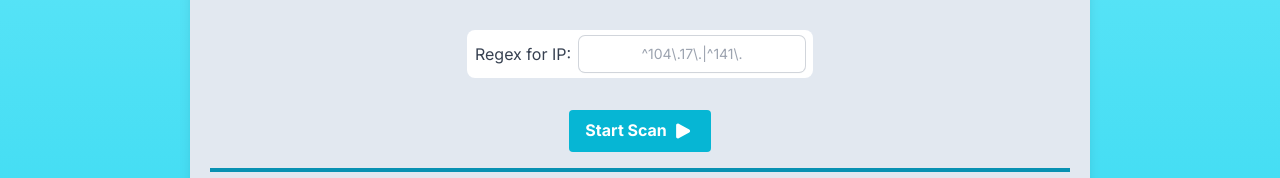
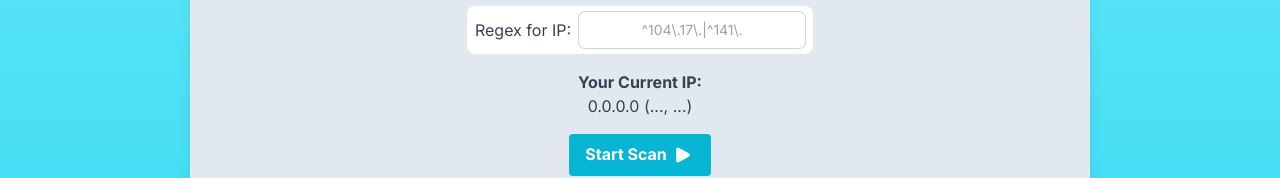
Before and after one commit to goldsrc/cloudflare-scanner, a Next.js app: page / in a window 1280 px wide. Shown: the part 211-389 px from the top of the page. Built offline with nearby package versions, Linux system fonts and the light colour scheme; no server answers.

Commit message:
feat: adds the useIPInfo hook and adds the UserIP to the index page

```diff
--- a/package.json
+++ b/package.json
@@ -11,6 +11,7 @@
   },
   "dependencies": {
     "@heroicons/react": "^2.0.17",
+    "axios": "^1.3.4",
     "lodash": "^4.17.21",
     "next": "^13.2.1",
     "react": "18.2.0",
--- /dev/null
+++ b/src/hooks/useIPInfo.ts
@@ -0,0 +1,45 @@
+import { useState, useEffect, useCallback } from "react";
+import axios, { type AxiosResponse } from "axios";
+
+type IPInfo = {
+  country_code: string;
+  country_name: string;
+  city: string;
+  postal: number;
+  latitude: number;
+  longitude: number;
+  IPv4?: string;
+  IPv6?: string;
+  state: string;
+};
+
+const useIPInfo = () => {
+  const [ipInfo, setIPInfo] = useState<IPInfo>({
+    country_code: "...",
+    country_name: "...",
+    city: "...",
+    postal: 0,
+    latitude: 0,
+    longitude: 0,
+    state: "...",
+  });
+
+  const getIPInfo = useCallback<() => Promise<AxiosResponse<IPInfo>>>(
+    () => axios.get("https://geolocation-db.com/json/"),
+    []
+  );
+
+  useEffect(() => {
+    getIPInfo()
+      .then((data) => {
+        setIPInfo(data.data);
+      })
+      .catch(() => {
+        return;
+      });
+  }, [getIPInfo]);
+
+  return { ipInfo };
+};
+
+export { useIPInfo };
--- a/src/pages/index.tsx
+++ b/src/pages/index.tsx
@@ -3,6 +3,7 @@ import { type NextPage } from "next";
 import Head from "next/head";
 import Image from "next/image";
 import { type TryChar, useIPScanner } from "~/hooks/useIPScanner";
+import { useIPInfo } from "~/hooks/useIPInfo";
 import { download } from "~/helpers/download";
 import {
   TableCellsIcon,
@@ -14,6 +15,7 @@ import {
 } from "@heroicons/react/24/solid";
 import { copyIPToClipboard } from "~/helpers/copyIPToClipboard";
 import { allIps } from "~/consts";
+import UserIP from "~/components/UserIP";
 
 const Home: NextPage = () => {
   const {
@@ -31,6 +33,8 @@ const Home: NextPage = () => {
     validIPs,
     setSettings,
   } = useIPScanner({ allIps });
+
+  const { ipInfo } = useIPInfo();
 
   const isRunning = scanState !== "idle";
 
@@ -112,6 +116,14 @@ const Home: NextPage = () => {
                 />
               </label>
             </div>
+            <UserIP
+              ip={ipInfo?.IPv4 || ipInfo?.IPv6 || "0.0.0.0"}
+              location={
+                ipInfo.city.length > 0 && ipInfo.country_name.length > 0
+                  ? ipInfo.city + ", " + ipInfo.country_name
+                  : "Loading..."
+              }
+            />
             <div className="flex w-full flex-col items-center justify-around py-4 md:w-1/2 md:flex-row">
               {!isRunning ? (
                 <button
```
Also changed, not shown: 1 other file (tests, documents, lock files or other folders).
